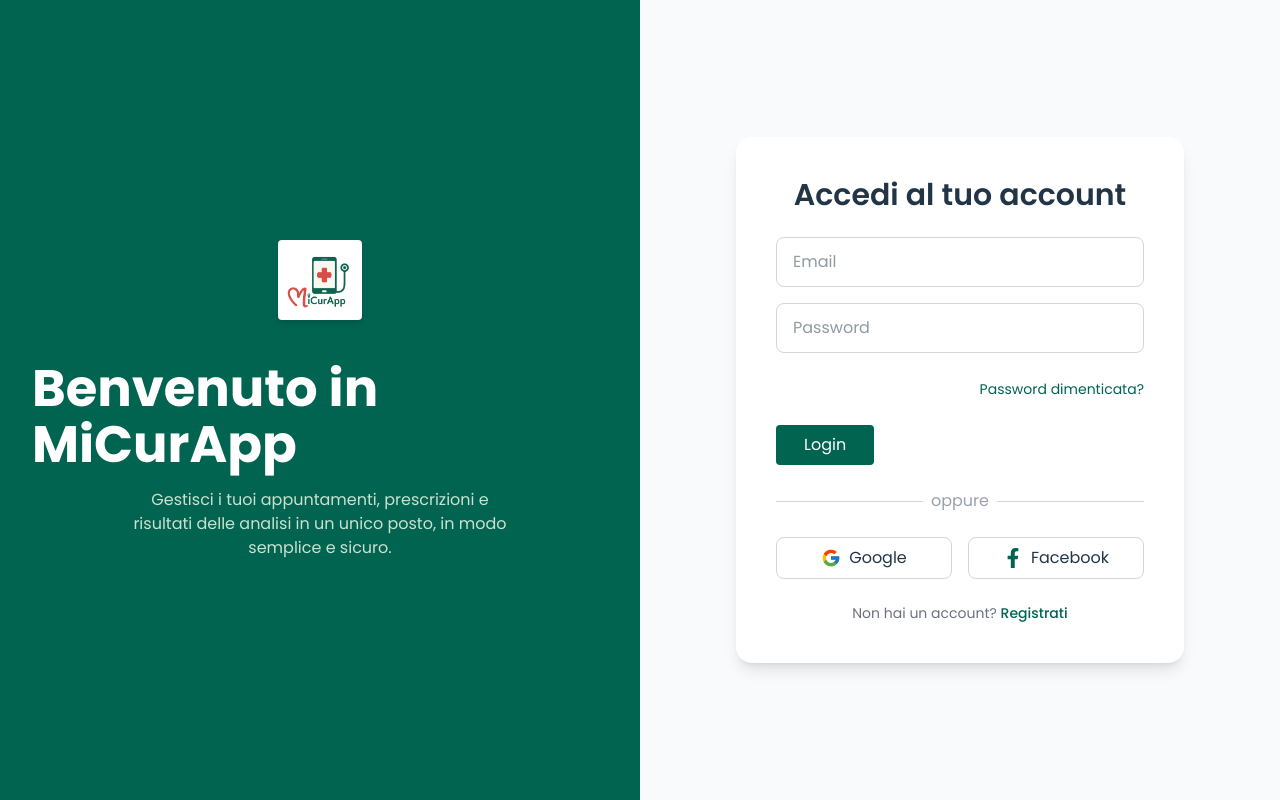
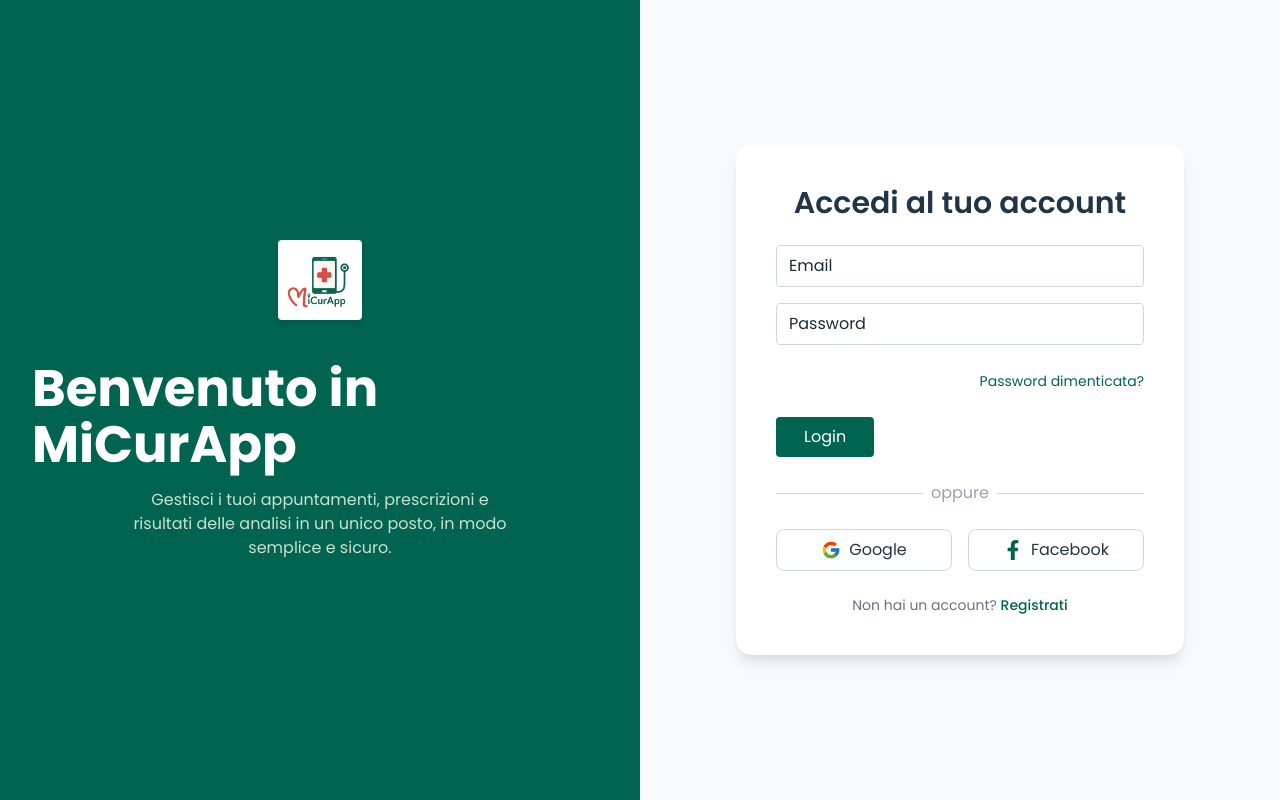
Before and after one commit to develhope/FS37-TeamProject-2, a React (Vite) app in the folder fs37-teamproject-2/: page /login in a window 1280 px wide. Built offline with nearby package versions, Linux system fonts and the light colour scheme.

Commit message:
Rivisto lo styling del form di login

```diff
--- a/fs37-teamproject-2/src/Components/Input.jsx
+++ b/fs37-teamproject-2/src/Components/Input.jsx
@@ -1,31 +1,38 @@
 import React from 'react';
 const typeInput= {
-  defaultInput: "w-full border border-gray-300 rounded px-3 py-2 focus:border-[#006450] hover:border-[#006450]",
-  disabledInput: "w-full border border-gray-300 rounded px-3 py-2 bg-gray-100 cursor-not-allowed",
-  errorInput: "w-full border border-red-500 rounded px-3 py-2 focus:border-[#006450]",
-  hoverInput: "w-full border border-gray-300 rounded px-3 py-2 hover:border-[#006450]"
+  defaultInput: "w-full border border-gray-300 rounded px-3 py-2 focus:border-[#006450] hover:border-[#006450] placeholder-gray-800 text-gray-800",
+  disabledInput: "w-full border border-gray-300 rounded px-3 py-2 bg-gray-100 cursor-not-allowed placeholder-gray-800 text-gray-800",
+  errorInput: "w-full border border-red-500 rounded px-3 py-2 focus:border-[#006450] placeholder-gray-800 text-gray-800",
+  hoverInput: "w-full border border-gray-300 rounded px-3 py-2 hover:border-[#006450] placeholder-gray-800 text-gray-800"
 }
-export const Input = ({ type, placeholder }) => {
-  if(type === "defaultInput"){
+export const Input = ({ type, placeholder, onChange, mode }) => {
+  if(mode === "defaultInput"){
    return <input
     className={typeInput.defaultInput}
     placeholder={placeholder}
+    onChange={onChange}
+    type= {type}
   />
-  } else if(type === "disabledInput"){
+  } else if(mode === "disabledInput"){
     return <input
       className={typeInput.disabledInput}
       placeholder={placeholder}
       disabled
+      type= {type}
     />
-  } else if(type === "errorInput"){
+  } else if(mode === "errorInput"){
     return <input
       className={typeInput.errorInput}
       placeholder={placeholder}
+      onChange={onChange}
+      type= {type}
     />
-  } else if(type === "hoverInput"){
+  } else if(mode === "hoverInput"){
     return <input
       className={typeInput.hoverInput}
       placeholder={placeholder}
+      onChange={onChange}
+      type= {type}
     />
   }
 };
--- a/fs37-teamproject-2/src/Pages/Login.jsx
+++ b/fs37-teamproject-2/src/Pages/Login.jsx
@@ -6,6 +6,7 @@ import { FcGoogle } from 'react-icons/fc';
 import { FaFacebookF } from 'react-icons/fa';
 import Logo from "../assets/Logo/Logo-app.png";
 import { Button } from "../Components/Button";
+import { Input } from "../Components/Input"
 
 function Login() {
 const navigate = useNavigate();
@@ -39,17 +40,17 @@ const [password, setPassword] = useState('');
         <div className="bg-white rounded-2xl shadow-lg p-10 w-full max-w-md">
           <h2 className="text-3xl font-semibold text-center mb-6">Accedi al tuo account</h2>
           <form className="space-y-4" onSubmit={handleSubmit}>
-            <input
+            <Input
               onChange={(e) => setEmail(e.target.value)}
               type="email"
               placeholder="Email"
-              className="w-full border border-gray-300 rounded-lg px-4 py-3 focus:border-[#006450] hover:border-[#006450] outline-none"
+              mode={"defaultInput"}
             />
-            <input
+            <Input
               onChange={(e) => setPassword(e.target.value)}
               type="password"
               placeholder="Password"
-              className="w-full border border-gray-300 rounded-lg px-4 py-3 focus:border-[#006450] hover:border-[#006450] outline-none"
+              mode={"defaultInput"}
             />
           <div className="text-right mt-2 mb-6">
             <a href="#" className="text-sm text-[#006450] hover:underline">
```
